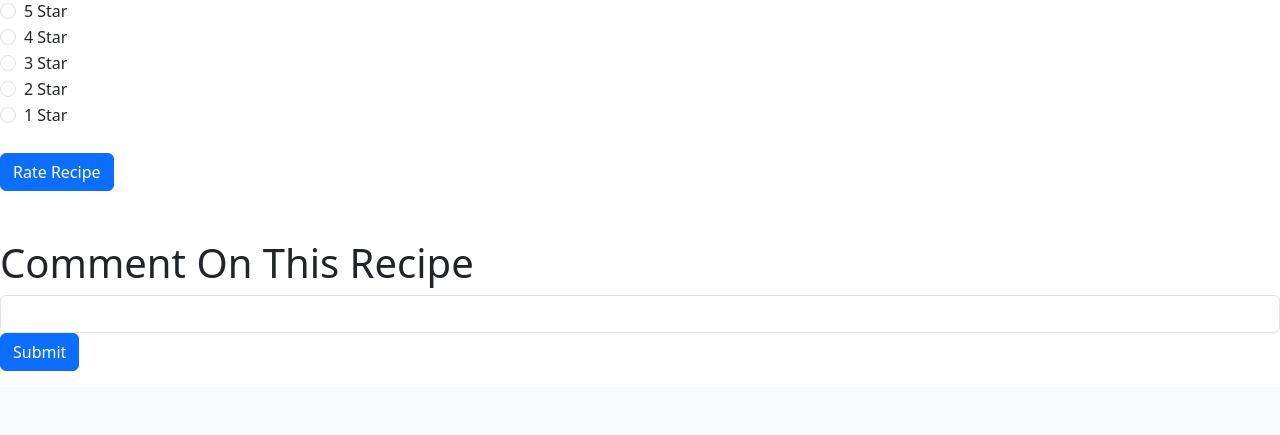
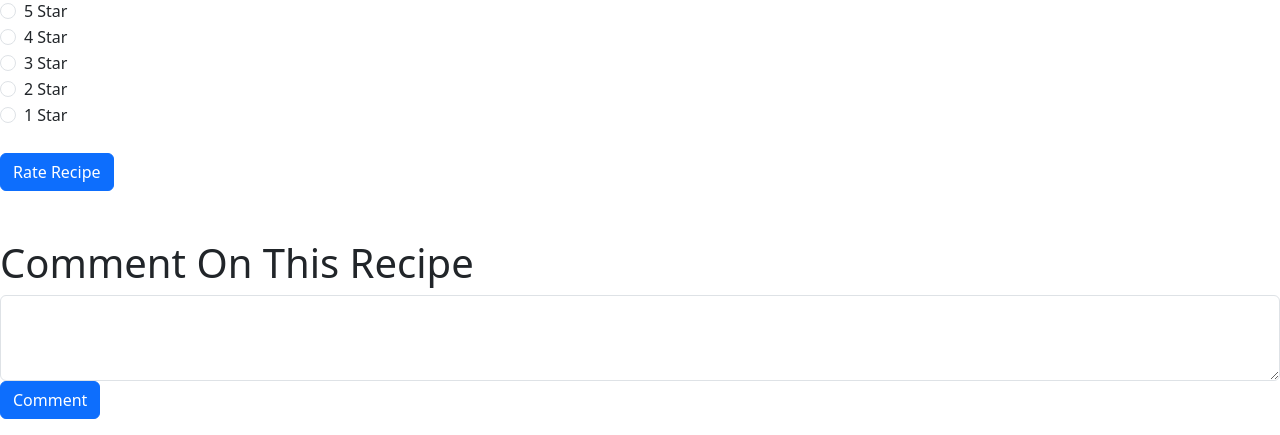
Before and after one commit to lanaiya-legaspi/CMPE131-termproject, a Flask app: a page that uses app/templates/recipe.html in a window 1280 px wide. Shown: the part 793-1228 px from the top of the page. Before the commit the page ends 1164 px from the top, so only its background shows below. Run offline with Flask 3, Linux system fonts and the light colour scheme; data comes from the database, SQL or seed files in the repository.

Commit message:
updated form functionality for Use Case #7, 8

```diff
--- a/app/forms.py
+++ b/app/forms.py
@@ -8,3 +8,11 @@ class RecipeForm(FlaskForm):
 #	recipe_servings = IntegerField('Recipe Servings', [validators.DataRequired()])
 #	recipe_rating = IntegerField('Recipe Rating', [validators.Length(min=1, max=1)])
 	recipe_insns = StringField('RECIPE INSTRUCTIONS', [validators.DataRequired()])
+
+class CommentsForm(FlaskForm):
+	comment_id = HiddenField()
+	comment_desc = StringField('COMMENT', [validators.DataRequired()])
+	submit = SubmitField('Comment')
+
+class RatingsForm(FlaskForm):
+	rating_id = HiddenField()
--- a/app/routes.py
+++ b/app/routes.py
@@ -1,6 +1,8 @@
 from flask import Flask, render_template
+from datetime import datetime
 from app import myapp_obj, db
 from app.models import Recipe
+from app.forms import RatingsForm, CommentsForm
 
 @myapp_obj.route("/")
 @myapp_obj.route("/home")
@@ -16,7 +18,22 @@ def recipes():
 def recipeX(id):
 	recipe = db.session.get(Recipe, id)
 	recipe_insns = ['step1', 'step2', 'step3']
-	return render_template("recipe.html", recipe=recipe, recipe_insns=recipe_insns)
+	rform = RatingsForm()
+	cform = CommentsForm()
+	if(cform.validate_on_submit()):
+		cmt_tmstp = str(datetime.now())
+		comment =  Recipe_Comment(comment_desc=form.comment_desc.data,user_id=1,recipe_id=id,comment_tmstp=cmt_tmstp)
+		db.session.add(comment)
+		db.session.commit()
+		print(f'Comment has been added!')
+		return redirect("/")
+	else:
+		print("Comments Form Error")
+	if(rform.validate_on_submit()):
+		return redirect("/")
+	else:
+		print("Ratings Form Error")
+	return render_template("recipe.html", recipe=recipe, recipe_insns=recipe_insns, form=cform, rform=rform)
 
 @myapp_obj.route("/grocery-list")
 def grocery_list():
--- a/app/templates/recipe.html
+++ b/app/templates/recipe.html
@@ -41,7 +41,7 @@
 
 		<br><br>
 		<h1>Rate This Recipe</h1>
-		<form>
+		<form method="POST" action="/">
 		<div class="form-check">
   		<input class="form-check-input" type="radio" name="radioDefault" id="radioDefault5">
   		<label class="form-check-label" for="radioDefault5">5 Star</label>
@@ -70,8 +70,9 @@
 		<h1>Comment On This Recipe</h1>
 		<form>
 		<div class="mb-3">
-		<input type="email" class="form-control" id="exampleInputEmail1" aria-describedby="emailHelp">
-		<button type="submit" class="btn btn-primary">Submit</button>
+		<textarea class="form-control" id="exampleFormControlTextarea1" rows="3"></textarea>
+		<button type="submit" class="btn btn-primary">Comment</button>
+		</div>
 		</form>
 
 
```
Also changed, not shown: 1 other file.
